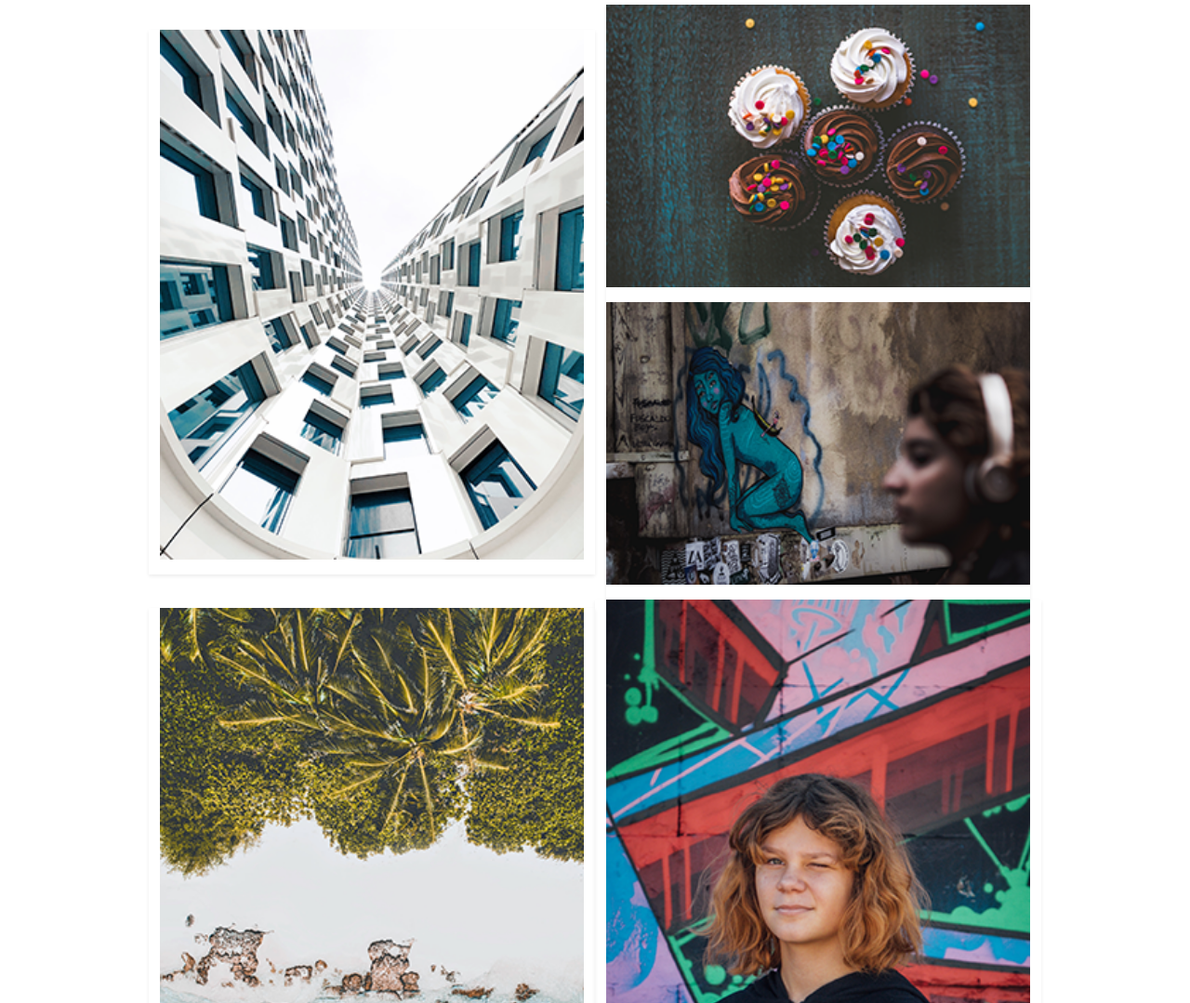
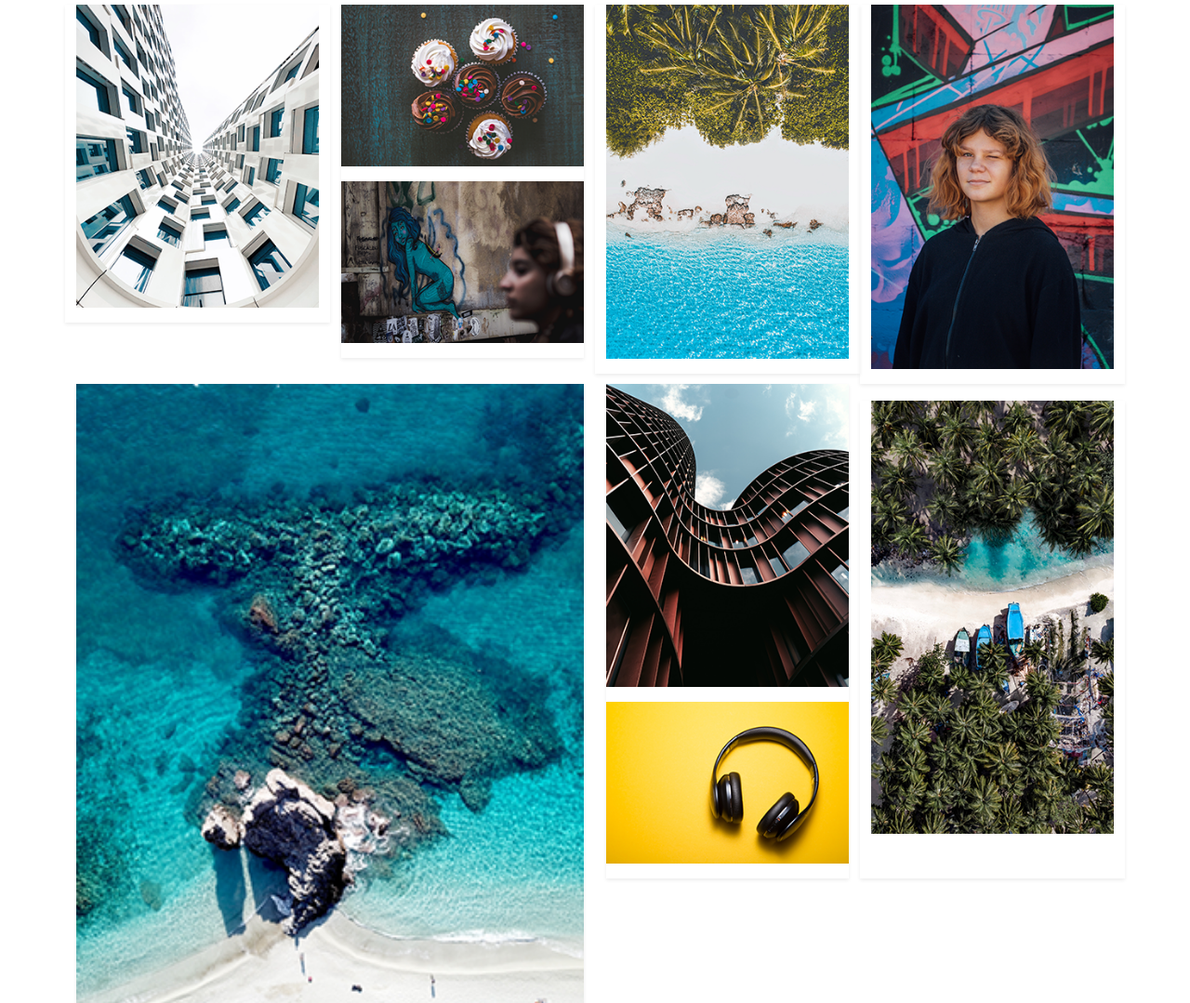
Before and after one commit to alphan2011/m2-hw2-phan-anhthu, a plain HTML site: page index.html in a window 1280 px wide. Shown: the part 221-1300 px from the top of the page at 93% size. Drawn offline with nearby package versions, Linux system fonts and the light colour scheme.

Commit message:
Add xl breakpoint to gallery

```diff
--- a/index.html
+++ b/index.html
@@ -21,31 +21,45 @@
 
     <h1 class="text-uppercase text-center py-5">Grid Gallery</h1>
 
-    <div class="row d-flex justify-content-center w-75 mx-auto">
-      <img class="col-sm-6 pb-3 align-self-center shadow-sm" src="img/hw2-image1.png" alt="White building" title="White building">
+    <div class="container">
+      <div class="row">
+        <div class="col-xl-6">
+          <div class="row">
+            <img class="pic col-sm-6 pb-3 align-self-start shadow-sm" src="img/hw2-image1.png" alt="White building" title="White building">
 
-      <div class="col-sm-6">
-        <img class="pb-3 w-100 shadow-sm" src="img/hw2-image2.png" alt="Cupcakes" title="Cupcakes">
-        <img class="pb-3 w-100 shadow-sm" src="img/hw2-image3.png" alt="Graffiti" title="Graffiti">
+            <div class="col-sm-6">
+              <img class="pic pb-3 w-100 shadow-sm" src="img/hw2-image2.png" alt="Cupcakes" title="Cupcakes">
+              <img class="pic pb-3 w-100 shadow-sm" src="img/hw2-image3.png" alt="Graffiti" title="Graffiti">
+            </div>
+          </div>
+        </div>
+
+        <div class="col-xl-6">
+          <div class="row">
+            <img class="pic col-sm-6 pb-3 align-self-start shadow-sm" src="img/hw2-image4.png" alt="Beach" title="Beach">
+            <img class="pic col-sm-6 pb-3 shadow-sm" src="img/hw2-image8.png" alt="Girl" title="Girl">
+          </div>
+        </div>
       </div>
     </div>
 
-    <div class="row d-flex justify-content-center w-75 mx-auto">
-      <img class="col-sm-6 pb-3 align-self-center shadow-sm" src="img/hw2-image4.png" alt="Beach" title="Beach">
-      <img class="col-sm-6 pb-3 shadow-sm" src="img/hw2-image8.png" alt="Girl" title="Girl">
-    </div>
+    <div class="container padding">
+      <div class="row">
+        <div class="col-xl-6">
+          <img class="pic pb-3 align-self-center w-100 shadow-sm" src="img/hw2-image9.png" alt="Beach 2" title="Beach 2">
+        </div>
 
-    <div class="row d-flex justify-content-center w-75 mx-auto">
-      <div class="col-sm-6">
-        <img class="pb-3 w-100 shadow-sm" src="img/hw2-image5.png" alt="Brown building" title="Brown building">
-        <img class="pb-3 w-100 shadow-sm" src="img/hw2-image6.png" alt="Headphones" title="Headphones">
+        <div class="col-xl-6">
+          <div class="row">
+            <div class="col-sm-6">
+              <img class="pic pb-3 w-100 shadow-sm" src="img/hw2-image5.png" alt="Brown building" title="Brown building">
+              <img class="pic pb-3 w-100 shadow-sm" src="img/hw2-image6.png" alt="Headphones" title="Headphones">
+            </div>
+
+            <img class="pic col-sm-6 pb-5 align-self-end shadow-sm" src="img/hw2-image7.png" alt="Trees and boats" title="Trees and boats">
+          </div>
+        </div>
       </div>
-
-      <img class="col-sm-6 pb-3 align-self-center shadow-sm" src="img/hw2-image7.png" alt="Trees and boats" title="Trees and boats">
-    </div>
-
-    <div class="row d-flex justify-content-center w-75 mx-auto">
-      <img class="col-sm-6 pb-5 shadow-sm" src="img/hw2-image9.png" alt="Beach 2" title="Beach 2">
     </div>
 
     <!-- Optional JavaScript; choose one of the two! -->
--- a/main.css
+++ b/main.css
@@ -0,0 +1,5 @@
+@media (min-width: 576px) {
+  .padding {
+    padding-bottom: 5rem;
+  }
+}
```
